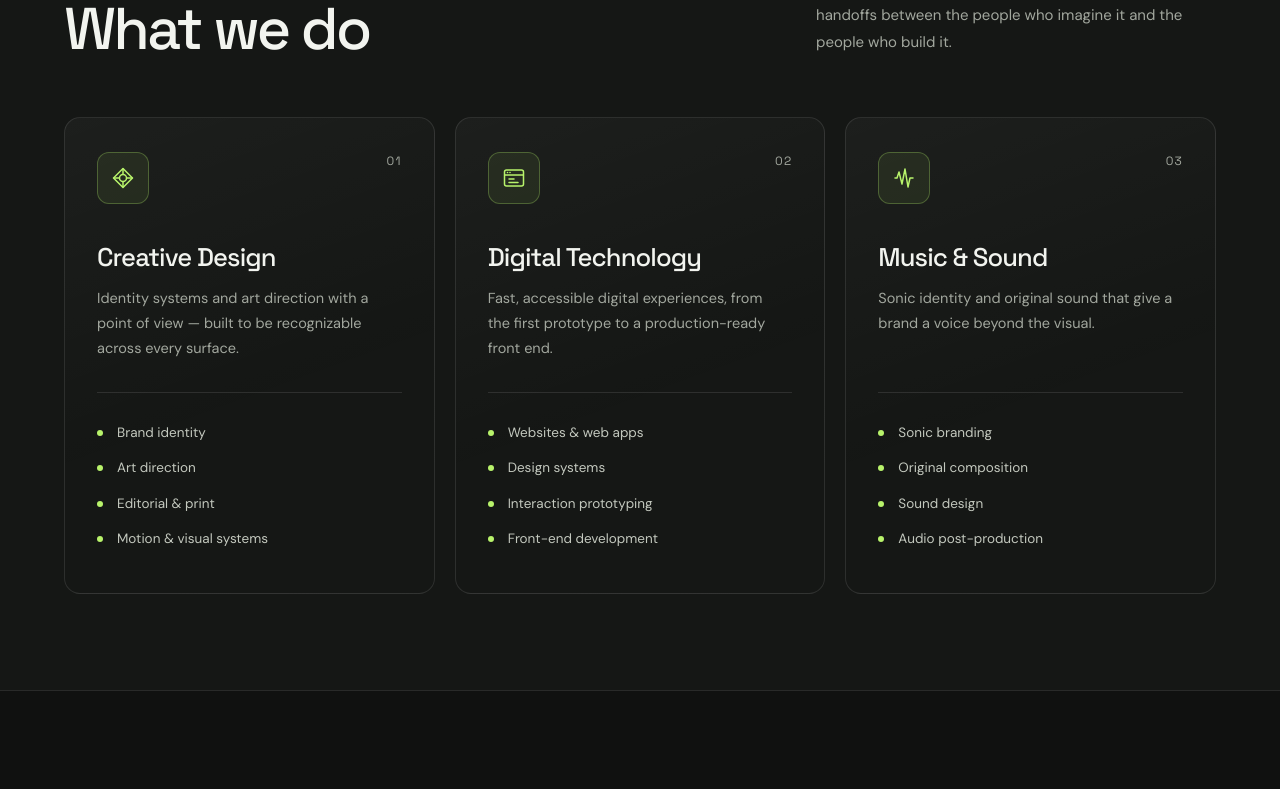
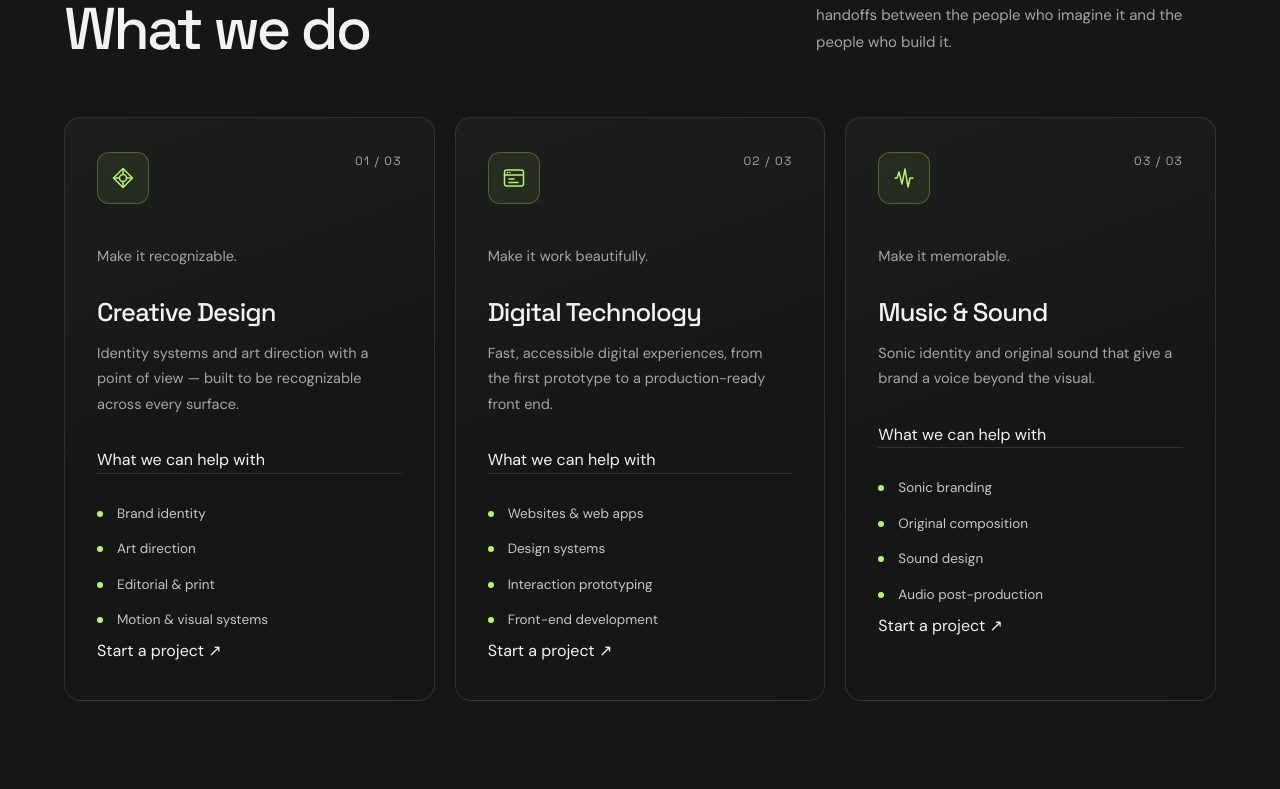
Before and after one commit to Ikeys-Studio/My-portfolio, a Next.js app: page / in a window 1280 px wide. Shown: the part 2105-2894 px from the top of the page. Built offline with nearby package versions, Linux system fonts and the light colour scheme; no server answers.

Commit message:
Give service disciplines clearer positioning and project paths

```diff
--- a/src/app/page.tsx
+++ b/src/app/page.tsx
@@ -10,6 +10,7 @@ const disciplines = [
   {
     number: "01",
     title: "Creative Design",
+    focus: "Make it recognizable.",
     description:
       "Identity systems and art direction with a point of view — built to be recognizable across every surface.",
     capabilities: [
@@ -23,6 +24,7 @@ const disciplines = [
   {
     number: "02",
     title: "Digital Technology",
+    focus: "Make it work beautifully.",
     description:
       "Fast, accessible digital experiences, from the first prototype to a production-ready front end.",
     capabilities: [
@@ -36,6 +38,7 @@ const disciplines = [
   {
     number: "03",
     title: "Music & Sound",
+    focus: "Make it memorable.",
     description:
       "Sonic identity and original sound that give a brand a voice beyond the visual.",
     capabilities: [
@@ -227,22 +230,32 @@ export default function Home() {
 
             <div className="services__grid">
               {disciplines.map((discipline) => (
-                <article className="service-card" key={discipline.number}>
+                <article
+                  className={`service-card service-card--${discipline.icon}`}
+                  key={discipline.number}
+                >
                   <div className="service-card__top">
                     <span className="service-card__icon">
                       <ServiceIcon kind={discipline.icon} />
                     </span>
                     <span className="service-card__number">
-                      {discipline.number}
+                      {discipline.number} <span>/ 03</span>
                     </span>
                   </div>
+                  <p className="service-card__focus">{discipline.focus}</p>
                   <h3>{discipline.title}</h3>
                   <p>{discipline.description}</p>
-                  <ul>
-                    {discipline.capabilities.map((capability) => (
-                      <li key={capability}>{capability}</li>
-                    ))}
-                  </ul>
+                  <div className="service-card__capabilities">
+                    <span>What we can help with</span>
+                    <ul>
+                      {discipline.capabilities.map((capability) => (
+                        <li key={capability}>{capability}</li>
+                      ))}
+                    </ul>
+                  </div>
+                  <a className="service-card__link" href="#contact">
+                    Start a project <span aria-hidden="true">↗</span>
+                  </a>
                 </article>
               ))}
             </div>
```
